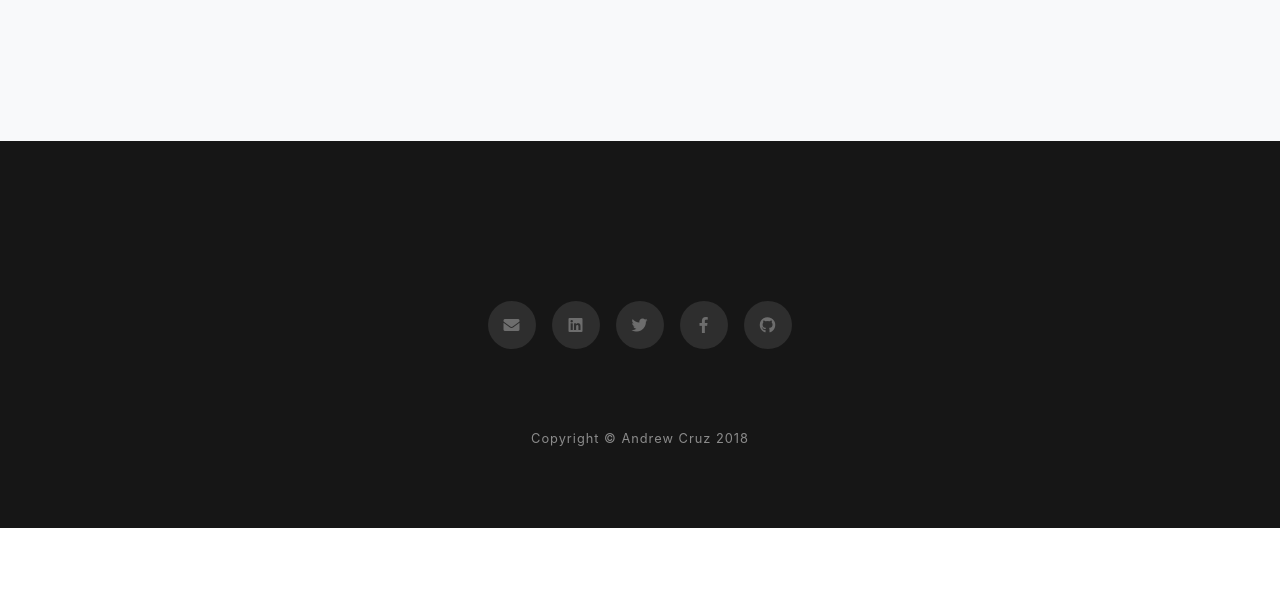
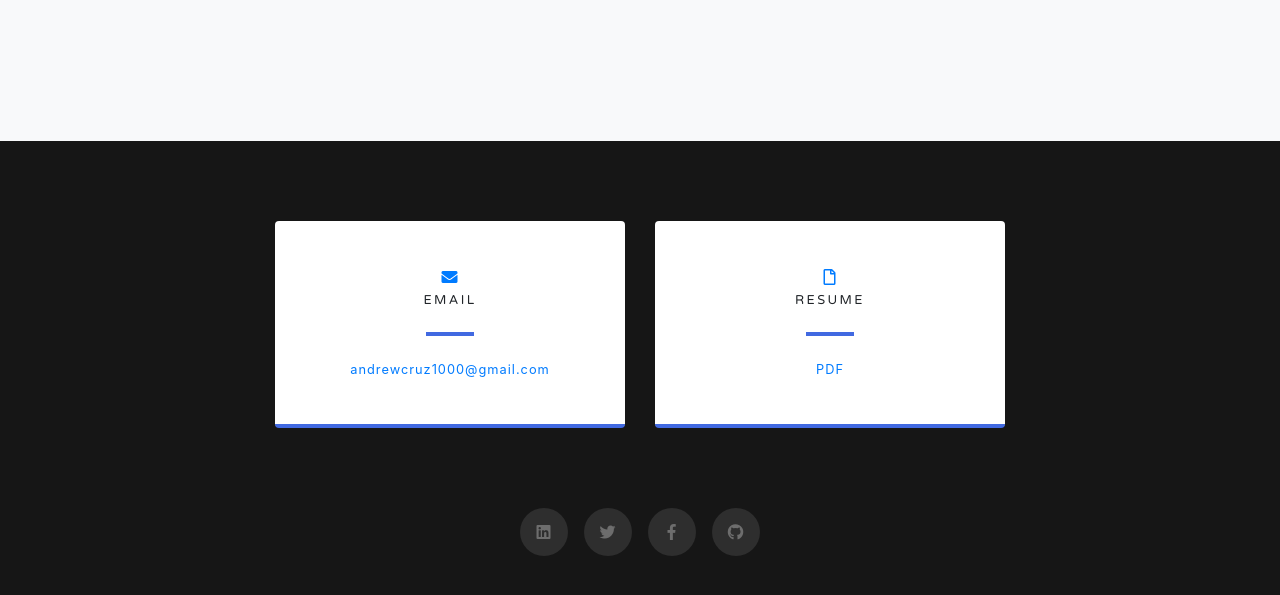
Before and after one commit to andrew-cruz/Website, a website with bundled scripts: page index.html in a window 1280 px wide. Shown: the part 2195-2790 px from the top of the page. Before the commit the page ends 2723 px from the top, so only its background shows below. Built offline with nearby package versions, Linux system fonts and the light colour scheme.

Commit message:
Updated Contacts

```diff
--- a/index.html
+++ b/index.html
@@ -127,7 +127,7 @@
     <section id="contact" class="contact-section bg-black">
       <div class="container">
 
-        <!-- <div class="row justify-content-center">
+        <div class="row justify-content-center">
 
           <div class="col-md-4 mb-2 mb-md-0">
             <div class="card py-4 h-100">
@@ -140,24 +140,26 @@
                 </div>
               </div>
             </div>
-          </div> -->
+          </div>
 
-          <!-- <div class="col-md-4 mb-2 mb-md-0">
+          <div class="col-md-4 mb-2 mb-md-0">
             <div class="card py-4 h-100">
               <div class="card-body text-center">
-                <i class="fas fa-mobile-alt text-primary mb-2"></i>
-                <h4 class="text-uppercase m-0">Phone</h4>
+                <i class="far fa-file text-primary mb-2"></i>
+                <h4 class="text-uppercase m-0">Resume</h4>
                 <hr class="my-4">
-                <div class="small text-black-50">+1 </div>
+                <div class="small text-black-50">
+                    <a href="files/Resume.pdf" target="_blank">PDF</a>
+                </div>
               </div>
             </div>
-          </div> -->
-        <!-- </div> -->
+          </div>
+        </div>
 
         <div class="social d-flex justify-content-center">
-            <a href="mailto:andrewcruz1000@gmail.com" target="_blank" class="mx-2">
+            <!-- <a href="mailto:andrewcruz1000@gmail.com" target="_blank" class="mx-2">
                 <i class="fas fa-envelope"></i>
-            </a>
+            </a> -->
             <a href="https://www.linkedin.com/in/andrew-cruz-1011/" target="_blank" class="mx-2">
                 <i class="fab fa-linkedin"></i>
             </a>
@@ -178,7 +180,7 @@
     <!-- Footer -->
     <footer class="bg-black small text-center text-white-50">
       <div class="container">
-        Copyright &copy; Andrew Cruz 2018
+        Copyright &copy; Andrew Cruz 2019
       </div>
     </footer>
 
```
Also changed, not shown: 1 other file.
